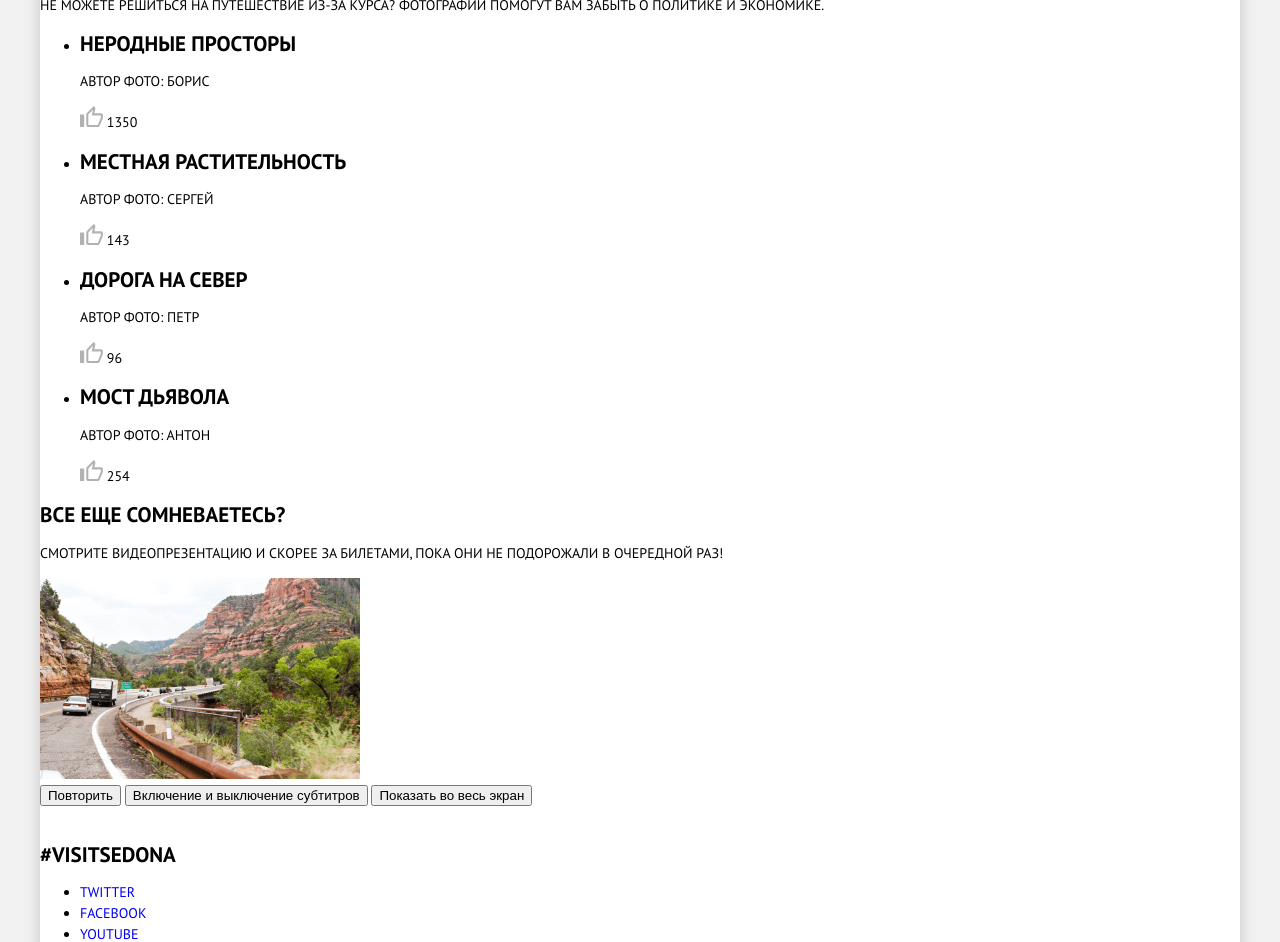
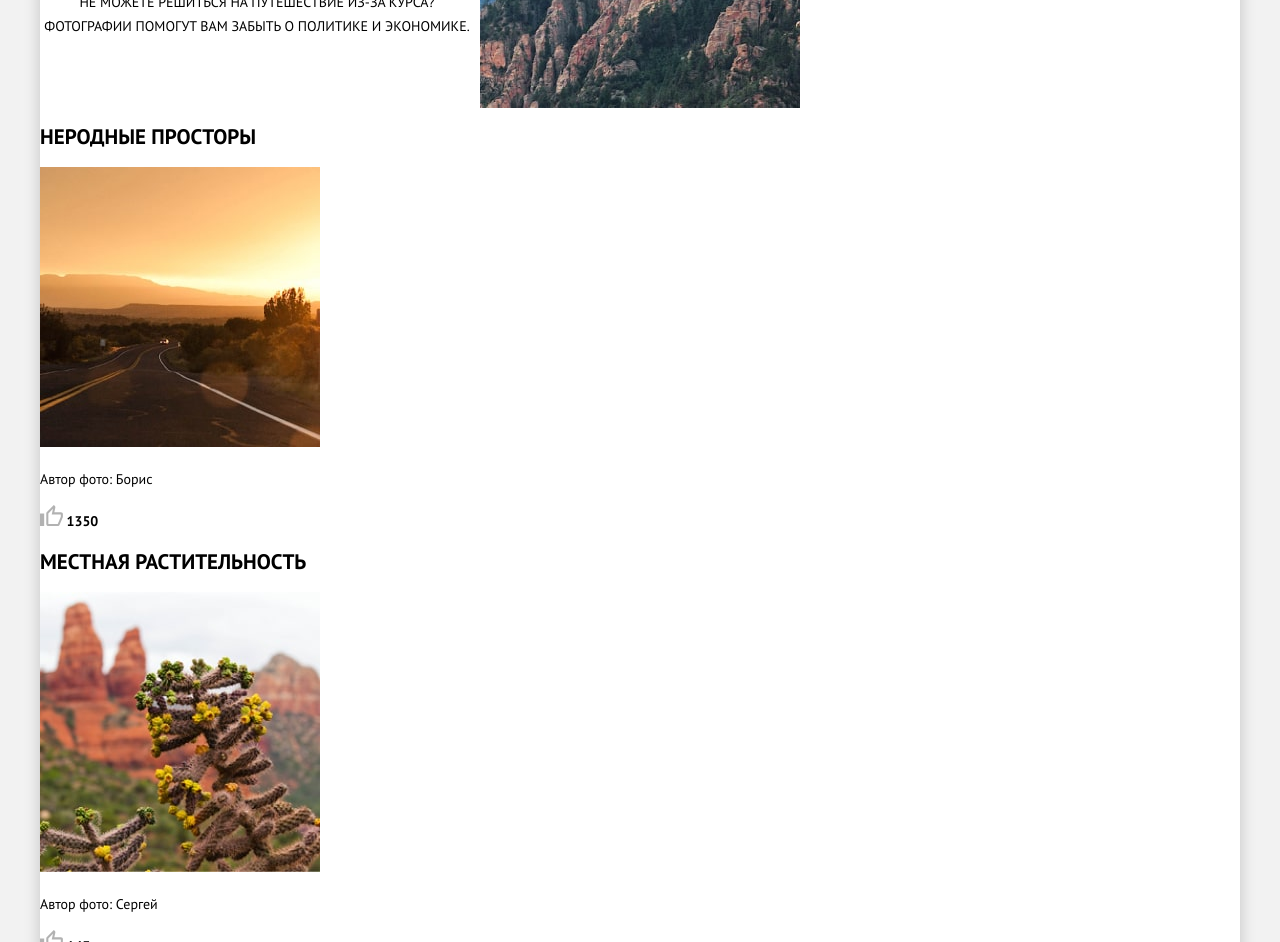
Before and after one commit to pin0k/sedona-level-2, a website: page source/photo.html in a window 1280 px wide. Shown: the part 300-1242 px from the top of the page. Drawn offline with nearby package versions, Linux system fonts and the light colour scheme; files that its build step writes are made by us from their sources.

Commit message:
добавление препроцессорных файлов для бэм-блоков на стрранице фото и видео

```diff
--- a/source/photo.html
+++ b/source/photo.html
@@ -41,15 +41,20 @@
       </nav>
     </header>
     <main class="page-main">
-      <header class="descripton">
-        <h1 class="descripton__title">Фото и видео</h1>
-        <p class="descripton__text">Не можете решиться на путешествие из-за курса? Фотографии помогут вам забыть о политике и экономике.</p>
+      <header class="description">
+        <div class="description-wrapper">
+          <h1 class="description__title">Фото и видео</h1>
+          <p class="description__text">Не можете решиться на путешествие из-за курса? Фотографии помогут вам забыть о политике и экономике.</p>
+        </div>
       </header>
       <section class="gallery">
         <h2 class="visually-hidden">Фотогалерея</h2>
         <ul class="gallery__item gallery-list">
           <li class="gallery-list__item gallery-card">
             <h2 class="gallery-card__title">Неродные просторы</h2>
+            <picture>
+              <img src="img/photo/photo-1-mobile@1x.jpg" alt="Фотография Неродные просторы" width="280" height="280">
+            </picture>
             <p class="gallery-card__author">Автор фото: Борис</p>
             <p class="gallery-card__count-likes">
               <svg fill="none" viewBox="0 0 23 21" width="23" height="21">
@@ -60,6 +65,9 @@
           </li>
           <li class="gallery-list__item gallery-card">
             <h2 class="gallery-card__title">Местная растительность</h2>
+            <picture>
+              <img src="img/photo/photo-2-mobile@1x.jpg" alt="Фотография Местная растительность" width="280" height="280">
+            </picture>
             <p class="gallery-card__author">Автор фото: Сергей</p>
             <p class="gallery-card__count-likes">
               <svg fill="none" viewBox="0 0 23 21" width="23" height="21">
@@ -70,6 +78,9 @@
           </li>
           <li class="gallery-list__item gallery-card">
             <h2 class="gallery-card__title">Дорога на север</h2>
+            <picture>
+              <img src="img/photo/photo-3-mobile@1x.jpg" alt="Фотография Дорога на север" width="280" height="280">
+            </picture>
             <p class="gallery-card__author">Автор фото: Петр</p>
             <p class="gallery-card__count-likes">
               <svg fill="none" viewBox="0 0 23 21" width="23" height="21">
@@ -80,6 +91,9 @@
           </li>
           <li class="gallery-list__item gallery-card">
             <h2 class="gallery-card__title">Мост дьявола</h2>
+            <picture>
+              <img src="img/photo/photo-4-mobile@1x.jpg" alt="Фотография Мост дьявола" width="280" height="280">
+            </picture>
             <p class="gallery-card__author">Автор фото: Антон</p>
             <p class="gallery-card__count-likes">
               <svg fill="none" viewBox="0 0 23 21" width="23" height="21">
--- /dev/null
+++ b/source/sass/blocks/gallery-card.scss
@@ -0,0 +1,14 @@
+.gallery-card__title {
+  font-weight: bold;
+  line-height: 24px;
+}
+
+.gallery-card__author {
+  line-height: 24px;
+  text-transform: none;
+}
+
+.gallery-card__count-likes {
+  font-weight: bold;
+  line-height: 24px;
+}
--- /dev/null
+++ b/source/sass/blocks/gallery.scss
@@ -0,0 +1,5 @@
+.gallery__item {
+  list-style-type: none;
+  margin: 0;
+  padding: 0;
+}
--- /dev/null
+++ b/source/sass/blocks/video.scss
@@ -0,0 +1,9 @@
+.video__title {
+  font-size: 18px;
+  font-weight: bold;
+  line-height: 26px;
+}
+
+.video__text {
+  line-height: 24px;
+}
--- a/source/sass/style.scss
+++ b/source/sass/style.scss
@@ -19,3 +19,6 @@
 @import "blocks/field.scss";
 @import "blocks/selection-form.scss";
 @import "blocks/textarea-form.scss";
+@import "blocks/gallery.scss";
+@import "blocks/gallery-card.scss";
+@import "blocks/video.scss";
```
Also changed, not shown: source/img/photo/photo-1-mobile@1x.jpg (added), source/img/photo/photo-1-mobile@2x.jpg (added), source/img/photo/photo-2-mobile@1x.jpg (added), source/img/photo/photo-2-mobile@2x.jpg (added), source/img/photo/photo-3-mobile@1x.jpg (added), source/img/photo/photo-3-mobile@2x.jpg (added), source/img/photo/photo-4-mobile@1x.jpg (added), source/img/photo/photo-4-mobile@2x.jpg (added).
